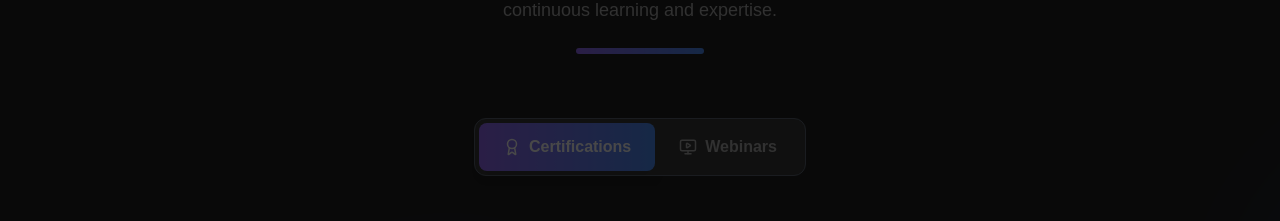
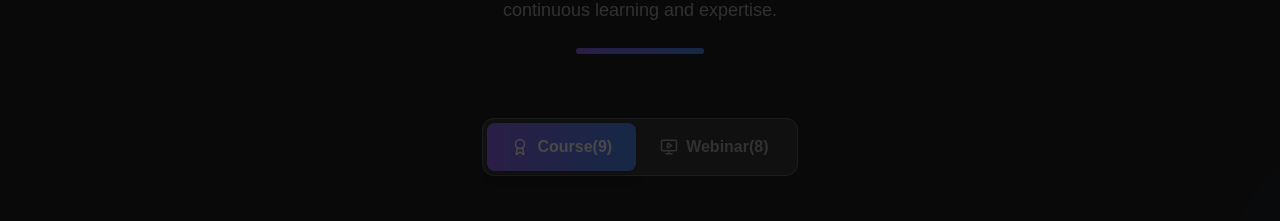
Before and after one commit to AriqF1/web-portofolio, a Next.js app: page / in a window 1280 px wide. Shown: the part 3460-3681 px from the top of the page. Built offline with nearby package versions, Linux system fonts and the light colour scheme.

Commit message:
feat: display total certifications count for each category in the Certifications component

```diff
--- a/src/components/Certifications.tsx
+++ b/src/components/Certifications.tsx
@@ -48,6 +48,11 @@ const Certifications = () => {
     if (currentPage > 1) {
       paginate(currentPage - 1);
     }
+  };
+
+  const totalCertifications = (typeCertification: string) => {
+    return certifications.filter((cert) => cert.category === typeCertification)
+      .length;
   };
 
   useEffect(() => {
@@ -164,7 +169,9 @@ const Certifications = () => {
               onClick={() => setActiveCategory("course")}
             >
               <AwardIcon size={18} className="mr-2" />
-              Certifications
+              <span className="hidden lg:inline">
+                Course({totalCertifications("course")})
+              </span>
             </button>
             <button
               className={`py-3 px-6 rounded-lg font-semibold text-base flex items-center justify-center flex-1 transition-all duration-300 transform hover:scale-105 cursor-pointer ${
@@ -182,7 +189,10 @@ const Certifications = () => {
               }}
               onClick={() => setActiveCategory("webinar")}
             >
-              <MonitorPlay size={18} className="mr-2" /> Webinars
+              <MonitorPlay size={18} className="mr-2" />{" "}
+              <span className="hidden lg:inline">
+                Webinar({totalCertifications("webinar")})
+              </span>
             </button>
           </div>
         </div>
```
